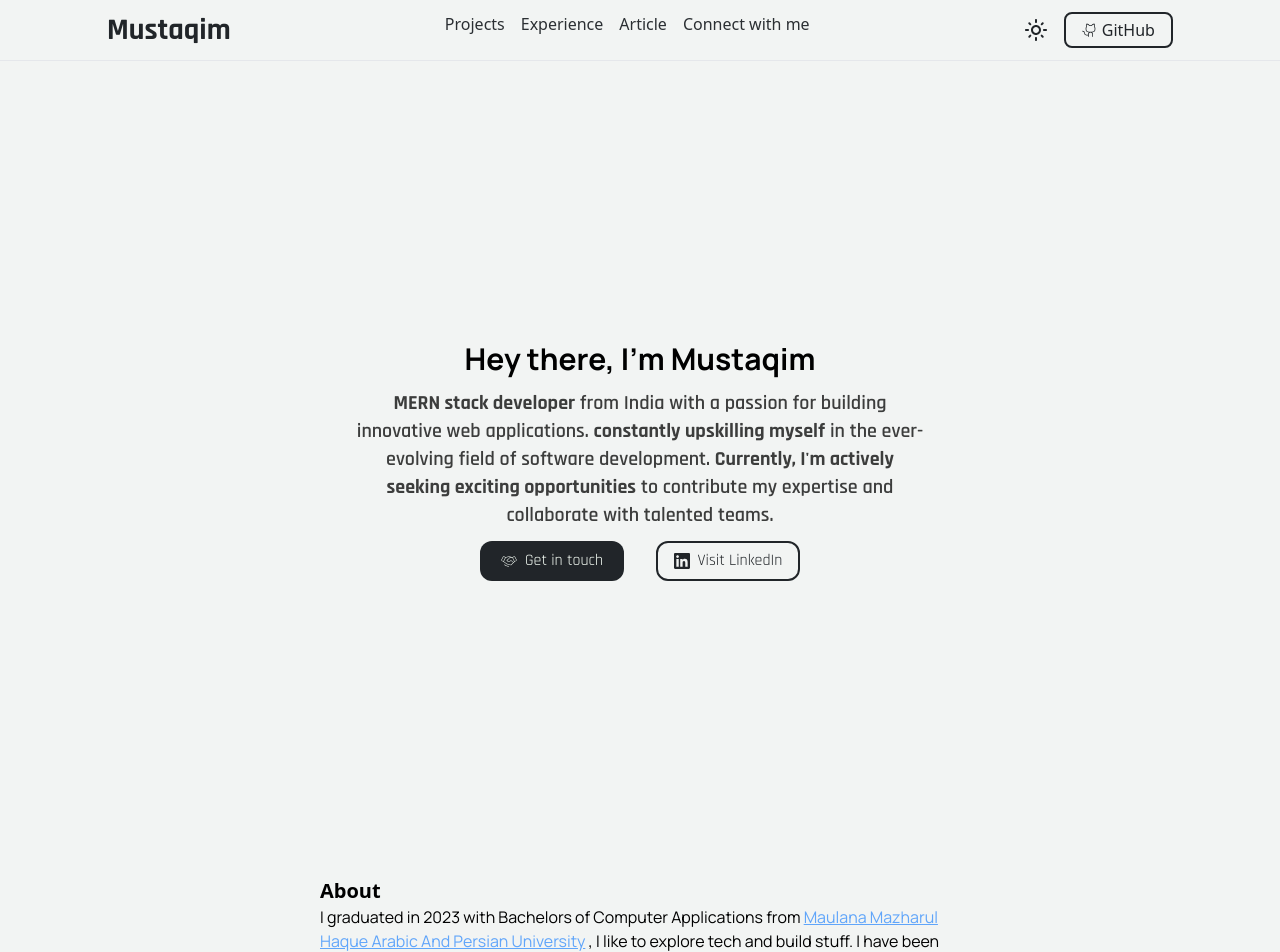
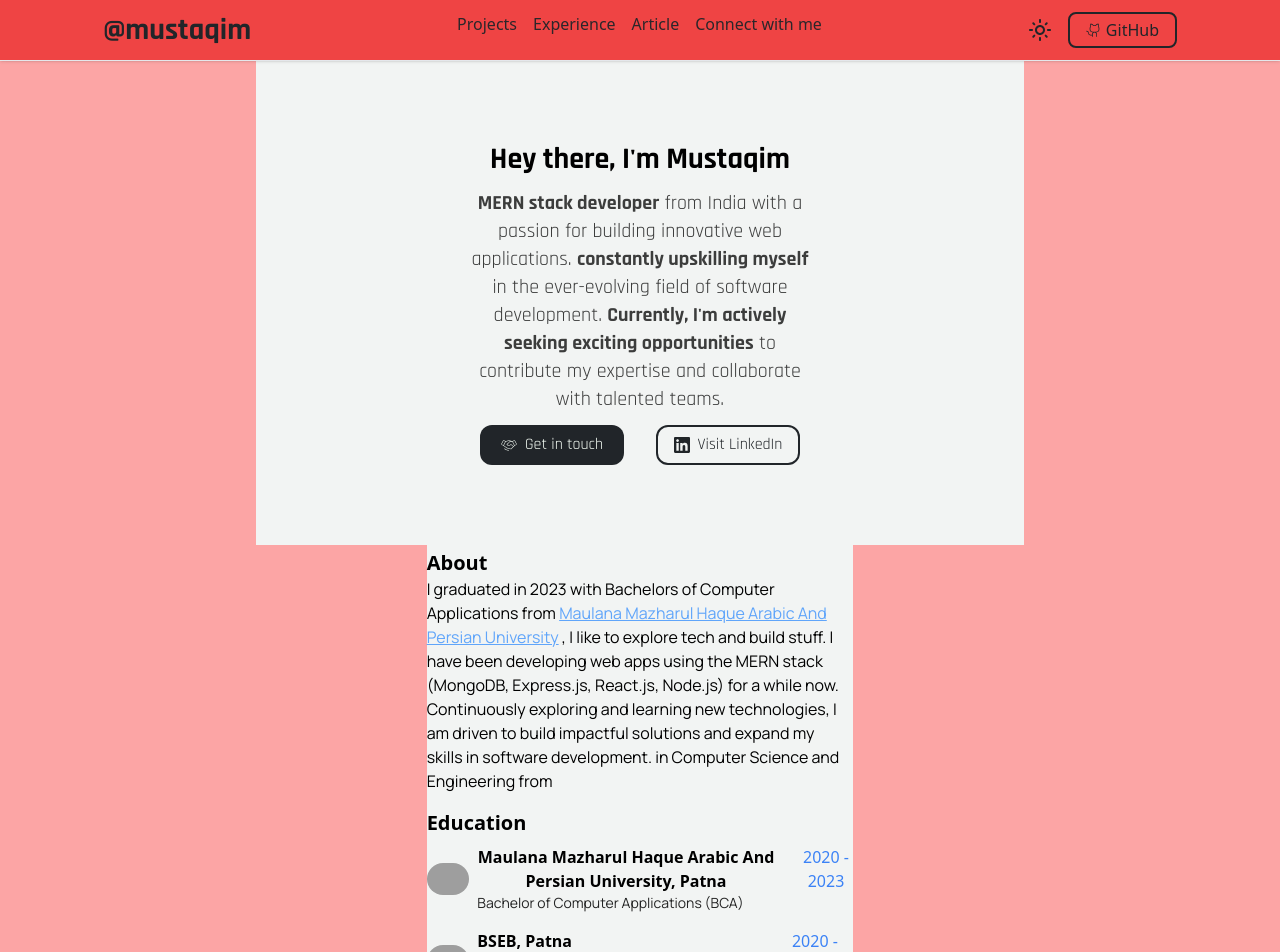
Before and after one commit to Mustaqim-Alam/Mustaqim_Portfolio_MERN, a React (Vite) app in the folder Client/: page / in a window 1280 px wide. Shown: the top 952 px of the page. Built offline with nearby package versions, Linux system fonts and the light colour scheme; grey boxes are pictures that could not be loaded; a web font is replaced by a local one.

Commit message:
Making Portfolio

```diff
--- a/Client/src/App.jsx
+++ b/Client/src/App.jsx
@@ -6,7 +6,7 @@ const Header = lazy(() => import("./Components/Header"));
 
 function App() {
   return (
-    <div className=" min-h-screen w-screen">
+    <div className=" w-screen">
       <Header />
       <main>
         <Outlet />
--- a/Client/src/Components/About.jsx
+++ b/Client/src/Components/About.jsx
@@ -2,8 +2,9 @@ import { Link } from "react-router-dom";
 
 const About = () => {
   return (
-    <div className=" w-screen bg-bgColor2 flex flex-col gap-4 items-center justify-center h-96">
-      <div className="flex flex-col items-start   w-2/4 ">
+    <div className=" bg-green-400 w-1/3">
+      <div className=" py-1 bg-bgColor2 flex flex-col gap-4 items-center justify-center ">
+        <div className="flex flex-col items-start    ">
           <h1 className=" font-fontf2 font-bold text-xl  ">About</h1>
           <p className=" text-start font-fontf3">
             I graduated in 2023 with Bachelors of Computer Applications from{" "}
@@ -13,14 +14,15 @@ const About = () => {
               </u>
             </Link>{" "}
             , I like to explore tech and build stuff. I have been developing web
-          apps using the MERN stack (MongoDB, Express.js, React.js, Node.js) for
-          a while now. Continuously exploring and learning new technologies, I
-          am driven to build impactful solutions and expand my skills in
-          software development. in Computer Science and Engineering from
+            apps using the MERN stack (MongoDB, Express.js, React.js, Node.js)
+            for a while now. Continuously exploring and learning new
+            technologies, I am driven to build impactful solutions and expand my
+            skills in software development. in Computer Science and Engineering
+            from
           </p>
         </div>
 
-      <div className="flex flex-col items-start   w-2/4 ">
+        <div className="flex flex-col items-start   ">
           <h1 className="font-fontf2 font-bold text-xl  ">Education</h1>
           <div className="flex flex-col gap-4 w-full mt-2">
             <div className=" flex justify-between w-full gap-6 ">
@@ -60,6 +62,7 @@ const About = () => {
           </div>
         </div>
       </div>
+    </div>
   );
 };
 
--- a/Client/src/Components/Header.jsx
+++ b/Client/src/Components/Header.jsx
@@ -3,11 +3,11 @@ import { PiGithubLogoLight } from "react-icons/pi";
 import { MdOutlineLightMode } from "react-icons/md";
 const Header = () => {
   return (
-    <header className=" bg-bgColor2 text-blackColor  py-3 w-screen border-b  ">
+    <header className=" w-full shadow bg-red-500 text-blackColor  py-3  border-b sticky top-0 z-50 ">
       <nav className="flex justify-around  ">
         <div className="">
           <Link to="/" className=" font-bold text-3xl font-fontf1">
-            Mustaqim
+            @mustaqim
           </Link>
         </div>
         <div>
--- a/Client/src/Pages/Home.jsx
+++ b/Client/src/Pages/Home.jsx
@@ -5,16 +5,16 @@ import About from "../Components/About";
 
 const Home = () => {
   return (
-    <div>
-      <article className=" h-screen bg-bgColor2 w-screen flex flex-col items-center justify-center">
+    <div className=" w-full bg-red-300 flex flex-col justify-center items-center ">
+      <article className="bg-bgColor2 h-3/5 w-3/5  py-20  flex flex-col items-center justify-center">
         <div className=" w-2/3  flex flex-col items-center gap-3 justify-center">
           <div>
-            <h1 className=" text-3xl font-fontf3 font-bold">
+            <h1 className=" text-3xl font-fontf1 font-bold">
               Hey there, I'm Mustaqim{" "}
             </h1>
           </div>
           <div className=" flex justify-center">
-            <p className="font-fontf1 font-semibold w-2/3 opacity-75 text-xl">
+            <p className="font-fontf1  w-2/3 opacity-75 text-xl">
               <strong>MERN stack developer</strong> from India with a passion
               for building innovative web applications.{" "}
               <strong>constantly upskilling myself</strong> in the ever-evolving
@@ -40,7 +40,7 @@ const Home = () => {
           </div>{" "}
         </div>
       </article>
-      <About/>
+      <About />
     </div>
   );
 };
```
Lines whose indentation alone changed are shown as unchanged.
